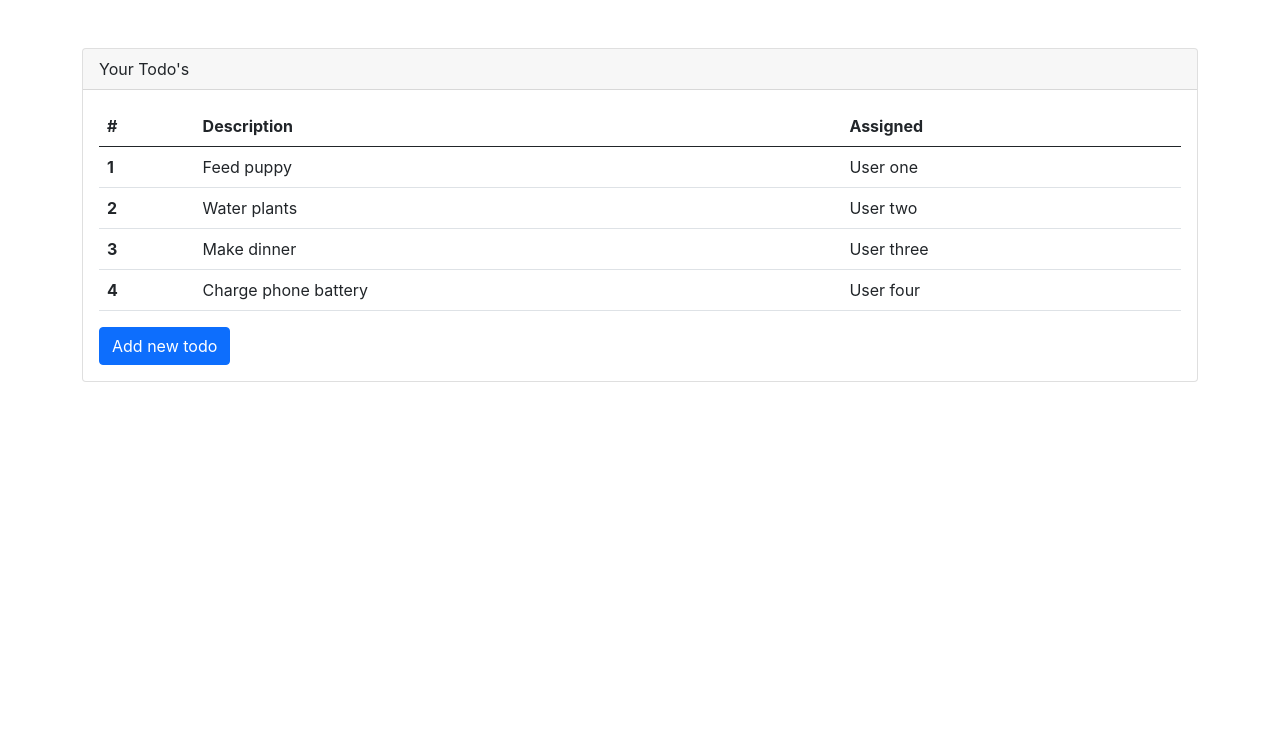
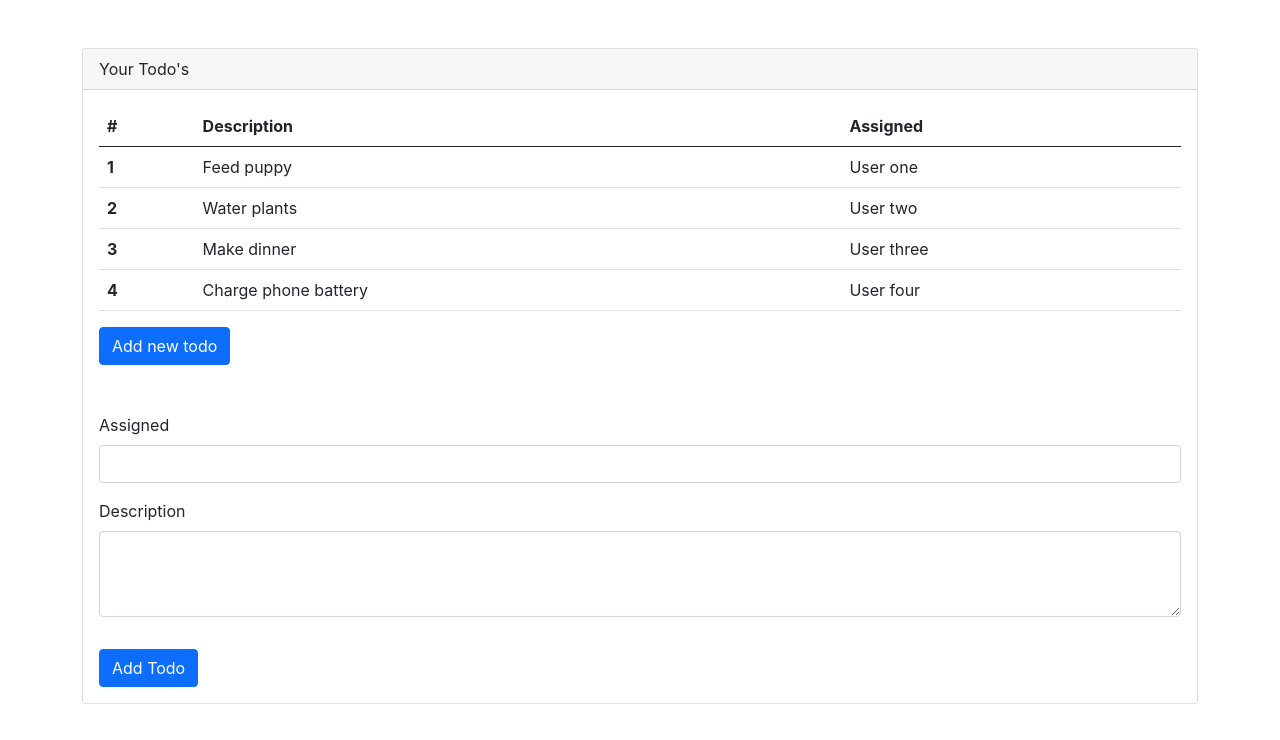
Before and after one commit to mchtshn/react-todo-demo, a React (Create React App) app: page / in a window 1280 px wide. Shown: the top 740 px of the page. Built offline with nearby package versions, Linux system fonts and the light colour scheme.

Commit message:
adding user input to react form

```diff
--- a/src/App.js
+++ b/src/App.js
@@ -2,6 +2,7 @@
 import './App.css';
 import TodoRowItem from './components/TodoRowItem';
 import TodoTable from './components/TodoTable';
+import NewTodoForm from './components/NewTodoForm';
 
 function App() {
   const [todos, setTodos] = useState([
@@ -34,6 +35,8 @@
               <button className='btn btn-primary' onClick={(addTodo)}>
                 Add new todo
               </button>
+
+              <NewTodoForm/>
             </div>
           </div>
         </div>
--- /dev/null
+++ b/src/components/NewTodoForm.js
@@ -0,0 +1,21 @@
+import React from "react";
+
+function NewTodoForm(){
+    return(
+        <div className='mt-5'>
+            <form>
+                <div className='mb-3'>
+                    <label className='form-label'> Assigned</label>
+                    <input type='text' className='form-control' required></input>
+                </div>
+                <div className='mb-3'>
+                    <label className='form-label'> Description</label>
+                    <textarea type='text' className='form-control' rows={3} required></textarea>
+                </div>
+                <button className="btn btn-primary mt-3">Add Todo</button>
+            </form>
+        </div>
+    )
+}
+
+export default NewTodoForm;
```
